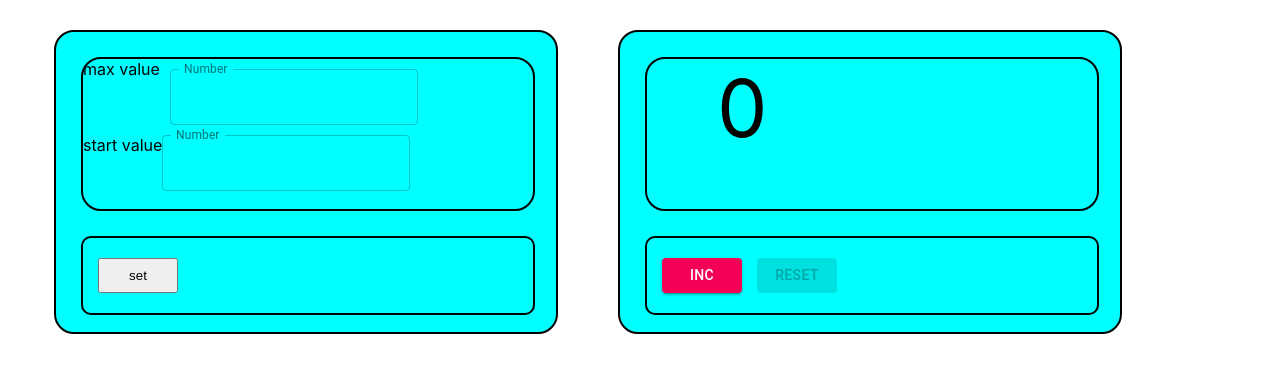
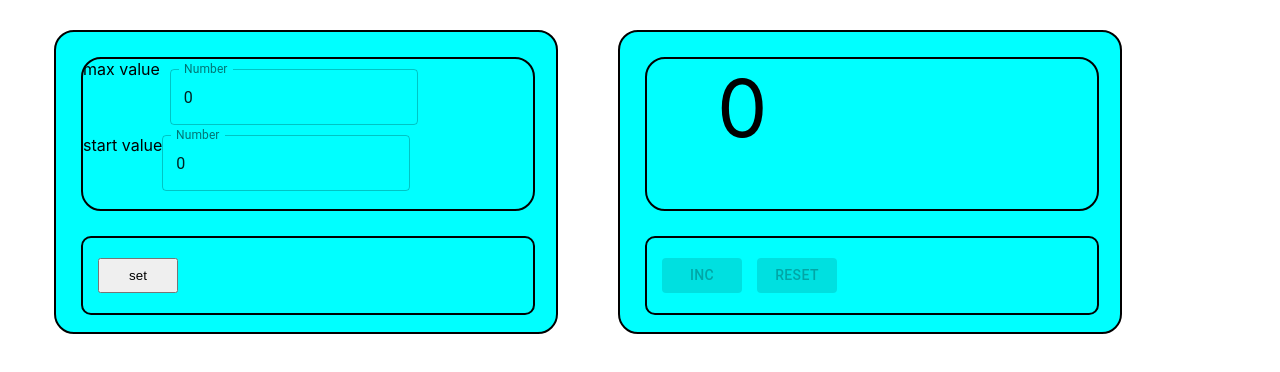
Before and after one commit to PavelMalta/CounterTuesday, a React (Create React App) app: page / in a window 1280 px wide. Shown: the top 372 px of the page. Built offline with nearby package versions, Linux system fonts and the light colour scheme.

Commit message:
configured SettingsCounter component

```diff
--- a/src/App.tsx
+++ b/src/App.tsx
@@ -6,27 +6,46 @@ import {SettingsCounter} from "./components/SettingsCounter";
 
 
 function App() {
-    let [value, setValue] = useState<number>(0)
+    let [startValue, setStartValue] = useState<number>(0);
+    let [maxValue, setMaxValue] = useState<number>(0);
+    let [value, setValue] = useState<number>(startValue);
 
     let addValue = () => {
+        if (value !== maxValue) {
             setValue(value + 1);
         }
+    }
     let resetValue = () => {
-        value = 0;
+        value = startValue;
         setValue(value)
+    }
+    const onInsDisabled = () => value === maxValue
+    const onResetDisabled = () => value === startValue
+
+    let setStartValueHandler = (newStartValue: number) => {
+        setStartValue(newStartValue)
+        setValue(newStartValue)
+    }
+    let setMaxValueHandler = (newMaxValue: number) => {
+        setMaxValue(newMaxValue)
     }
 
 
     return (
         <Container>
-            <Grid container className="App" >
+            <Grid container className="App">
                 <Grid item style={{margin: "30px"}}>
-                <SettingsCounter/>
+                    <SettingsCounter
+                        setStartValueHandler={setStartValueHandler}
+                        setMaxValueHandler={setMaxValueHandler}
+                    />
                 </Grid>
                 <Grid item style={{margin: "30px"}}>
                     <Increment value={value}
                                addValue={addValue}
                                resetValue={resetValue}
+                               onInsDisabled={onInsDisabled}
+                               onResetDisabled={onResetDisabled}
                     />
                 </Grid>
             </Grid>
--- a/src/components/Increment.tsx
+++ b/src/components/Increment.tsx
@@ -6,6 +6,8 @@ type IncrementPropsType = {
     value: number
     addValue: () => void
     resetValue: () => void
+    onInsDisabled: () => boolean | undefined
+    onResetDisabled: () => boolean | undefined
 }
 
 export function Increment(props: IncrementPropsType) {
@@ -15,8 +17,7 @@ export function Increment(props: IncrementPropsType) {
     const onResetHandler = () => {
         props.resetValue()
     }
-    const onInsDisabled = () => props.value === 5
-    const onResetDisabled = () => props.value === 0
+
 
 
     return (
@@ -25,8 +26,8 @@ export function Increment(props: IncrementPropsType) {
                 <span className={props.value === 5 ? "active-value" : "value"}>{props.value}</span>
             </div>
             <div className={"menu"}>
-                <ButtonPress title={"Inc"} onClick={onIncHandler} disabled={onInsDisabled}/>
-                <ButtonPress title={"Reset"} onClick={onResetHandler} disabled={onResetDisabled}/>
+                <ButtonPress title={"Inc"} onClick={onIncHandler} disabled={props.onInsDisabled}/>
+                <ButtonPress title={"Reset"} onClick={onResetHandler} disabled={props.onResetDisabled}/>
             </div>
         </div>
     )
--- a/src/components/SettingsCounter.tsx
+++ b/src/components/SettingsCounter.tsx
@@ -1,11 +1,34 @@
 import {TextField} from "@material-ui/core";
-import React from "react";
+import React, {MouseEvent, ChangeEvent, useState} from "react";
 
-export function SettingsCounter() {
+type SettingsCounterPropsType = {
+    setStartValueHandler: (newStartValue: number) => void
+    setMaxValueHandler: (newMaxValue: number) => void
+}
+
+export function SettingsCounter(props: SettingsCounterPropsType) {
+    const [newMaxValue, setNewMaxValue] = useState<number>(0)
+    const [newStartValue, setNewStartValue] = useState<number>(0)
+
+    const onChangeMaxValue = (e: ChangeEvent<HTMLTextAreaElement | HTMLInputElement>) => {
+        setNewMaxValue(Number(e.currentTarget.value))
+    }
+    const onChangeStartValue = (e: ChangeEvent<HTMLTextAreaElement | HTMLInputElement>) => {
+        setNewStartValue(Number(e.currentTarget.value))
+    }
+    const sendData = () => {
+        props.setMaxValueHandler(newMaxValue);
+        props.setStartValueHandler(newStartValue);
+    }
+
     return (
         <div className={"calculate"}>
             <div className={"monitor"}>
-                <div><span>max value</span><TextField
+                <div>
+                    <span>max value</span>
+                    <TextField
+                        value={newMaxValue}
+                        onChange={onChangeMaxValue}
                         label="Number"
                         type="number"
                         InputLabelProps={{
@@ -13,18 +36,26 @@ export function SettingsCounter() {
                         }}
                         variant="outlined"
                         style={{margin: "10px"}}
-                /></div>
-                <div><span>start value</span><TextField
+                    />
+                </div>
+
+                <div>
+                    <span>start value</span>
+                    <TextField
+                        value={newStartValue}
+                        onChange={onChangeStartValue}
                         label="Number"
                         type="number"
                         InputLabelProps={{
                             shrink: true,
                         }}
                         variant="outlined"
-                /></div>
+                    />
+                </div>
             </div>
             <div className={"menu"}>
-                <button>set</button>
+                <button onClick={sendData}>set
+                </button>
             </div>
         </div>
     )
```
Also changed, not shown: 1 other file (tests, documents, lock files or other folders). Lines whose indentation alone changed are shown as unchanged.
